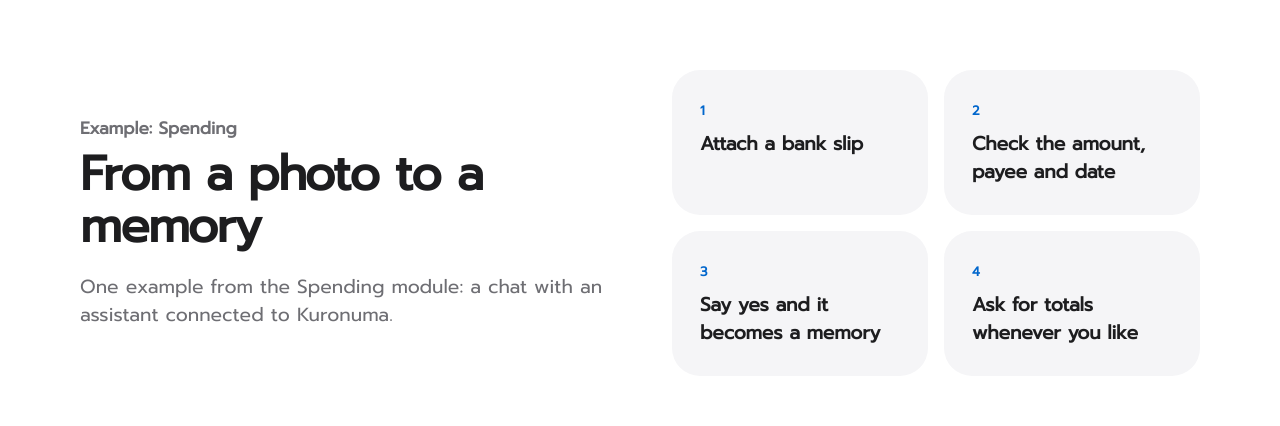
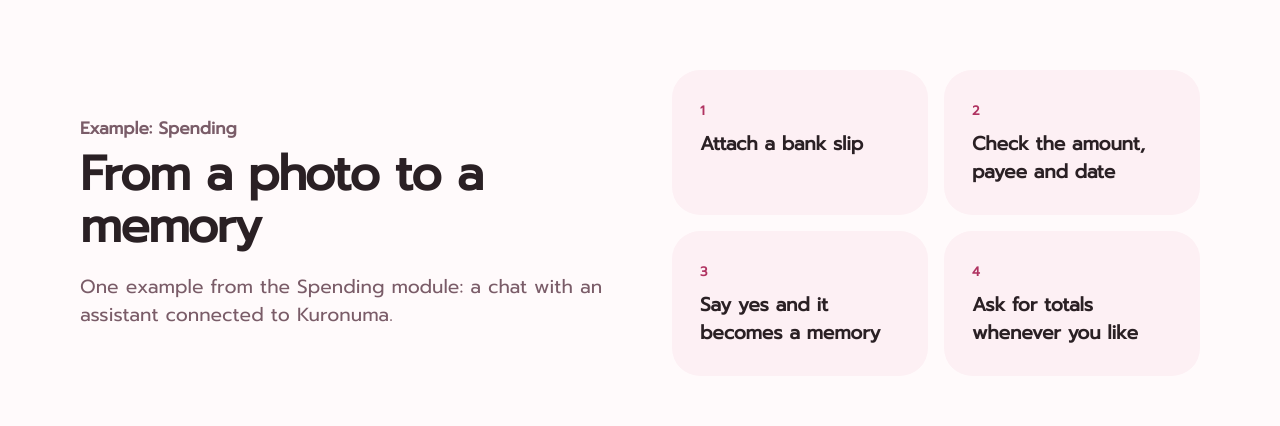
Before and after one commit to VynnLockwood/kuronuma, a Next.js app in the folder apps/web/: page / in a window 1280 px wide. Shown: the part 1205-1631 px from the top of the page. Built offline with nearby package versions, Linux system fonts and the light colour scheme; no server answers.

Commit message:
feat(web): switch the theme to the Blush palette
Pink-tinted white with a rose action colour, set in the existing shadcn tokens.
check:design now pins the palette and checks WCAG contrast for every text and
background pair (large-text pairs at 3:1).

```diff
--- a/apps/web/app/globals.css
+++ b/apps/web/app/globals.css
@@ -1,40 +1,41 @@
 @import "tailwindcss";
 
 /*
- * Kuronuma theme: shadcn/ui tokens, white and soft grey, in the spirit of a product store page.
+ * Kuronuma theme, Blush: shadcn/ui tokens on a pink-tinted white with a rose action colour. Every text and
+ * background pair is checked for contrast by npm run check:design.
  * Colours are defined here only (npm run check:design enforces it); components use the Tailwind utilities below.
  */
 :root {
   color-scheme: light;
 
-  --background: #ffffff;
-  --foreground: #1d1d1f;
+  --background: #fffafb;
+  --foreground: #2a2024;
   --card: #ffffff;
-  --card-foreground: #1d1d1f;
+  --card-foreground: #2a2024;
   --popover: #ffffff;
-  --popover-foreground: #1d1d1f;
-  --primary: #0071e3;
+  --popover-foreground: #2a2024;
+  --primary: #c23b69;
   --primary-foreground: #ffffff;
-  --secondary: #f5f5f7;
-  --secondary-foreground: #1d1d1f;
-  --muted: #f5f5f7;
-  --muted-foreground: #6e6e73;
-  --accent: #f5f5f7;
-  --accent-foreground: #1d1d1f;
+  --secondary: #fdf0f4;
+  --secondary-foreground: #2a2024;
+  --muted: #fdf0f4;
+  --muted-foreground: #7a5c68;
+  --accent: #fdf0f4;
+  --accent-foreground: #2a2024;
   --destructive: #b42318;
   --destructive-muted: #fff4f2;
   --success: #1a7f37;
   --success-muted: #e8f5ec;
-  --info: #0058b0;
-  --info-muted: #e8f1fc;
-  --border: #d2d2d7;
-  --hairline: #e8e8ed;
-  --input: #d2d2d7;
-  --ring: #0071e3;
-  --link: #0066cc;
-  --link-hover: #004f9e;
-  --subtle: #86868b;
-  --ink-2: #424245;
+  --info: #5646c4;
+  --info-muted: #efeaff;
+  --border: #efd3dd;
+  --hairline: #f6e3ea;
+  --input: #efd3dd;
+  --ring: #c23b69;
+  --link: #b03361;
+  --link-hover: #8f274d;
+  --subtle: #a08592;
+  --ink-2: #5c4650;
   --live: #34c759;
 
   --radius: 1.25rem;
--- a/apps/web/app/layout.tsx
+++ b/apps/web/app/layout.tsx
@@ -28,7 +28,7 @@ export const metadata: Metadata = {
   twitter: { card: SITE_URL ? "summary_large_image" : "summary", title, description, ...(SITE_URL ? { images: ["/og.png"] } : {}) },
 };
 
-export const viewport: Viewport = { themeColor: "#ffffff" };
+export const viewport: Viewport = { themeColor: "#fffafb" };
 
 export default function RootLayout({ children }: { children: React.ReactNode }) {
   return (
--- a/apps/web/scripts/check-design.mjs
+++ b/apps/web/scripts/check-design.mjs
@@ -38,6 +38,41 @@ function walk(dir) {
 walk(join(root, "app"));
 walk(join(root, "components"));
 
+// 3. Blush palette: pinned values and WCAG contrast. The tokens are the `--name: #hex;` lines of :root.
+const rootBlock = readFileSync(join(root, "app", "globals.css"), "utf8").match(/:root\s*\{([\s\S]*?)\n\}/)?.[1] ?? "";
+const tokens = Object.fromEntries([...rootBlock.matchAll(/--([a-z0-9-]+):\s*(#[0-9a-fA-F]{6})\s*;/g)].map((m) => [m[1], m[2].toLowerCase()]));
+const luminance = (hex) => {
+  const [r, g, b] = [1, 3, 5].map((i) => parseInt(hex.slice(i, i + 2), 16) / 255).map((c) => (c <= 0.03928 ? c / 12.92 : ((c + 0.055) / 1.055) ** 2.4));
+  return 0.2126 * r + 0.7152 * g + 0.0722 * b;
+};
+const contrast = (a, b) => {
+  const [hi, lo] = [luminance(a), luminance(b)].sort((x, y) => y - x);
+  return (hi + 0.05) / (lo + 0.05);
+};
+for (const [name, value] of Object.entries({ background: "#fffafb", primary: "#c23b69" })) {
+  if (tokens[name] !== value) problems.push(`app/globals.css: --${name} must be ${value} (Blush), found ${tokens[name] ?? "nothing"}`);
+}
+const pairs = [
+  ["foreground", ["background", "muted", "card"], 7],
+  ["muted-foreground", ["background", "muted"], 4.5],
+  ["ink-2", ["background", "muted"], 4.5],
+  ["link", ["background", "muted"], 4.5],
+  ["link-hover", ["background", "muted"], 4.5],
+  ["primary-foreground", ["primary"], 4.5],
+  ["success", ["success-muted"], 4.5],
+  ["info", ["info-muted"], 4.5],
+  ["destructive", ["destructive-muted"], 4.5],
+  ["subtle", ["background", "muted"], 3], // large text only
+  ["ring", ["background"], 3],
+  ["primary", ["background"], 3],
+];
+for (const [fg, backs, min] of pairs) {
+  for (const bg of backs) {
+    if (!tokens[fg] || !tokens[bg]) problems.push(`contrast: token --${fg} or --${bg} is missing`);
+    else if (contrast(tokens[fg], tokens[bg]) < min) problems.push(`contrast: --${fg} on --${bg} is ${contrast(tokens[fg], tokens[bg]).toFixed(2)}, needs ${min}`);
+  }
+}
+
 if (problems.length) {
   console.error(problems.join("\n"));
   console.error(`\n${problems.length} design-system violation(s)`);
```
